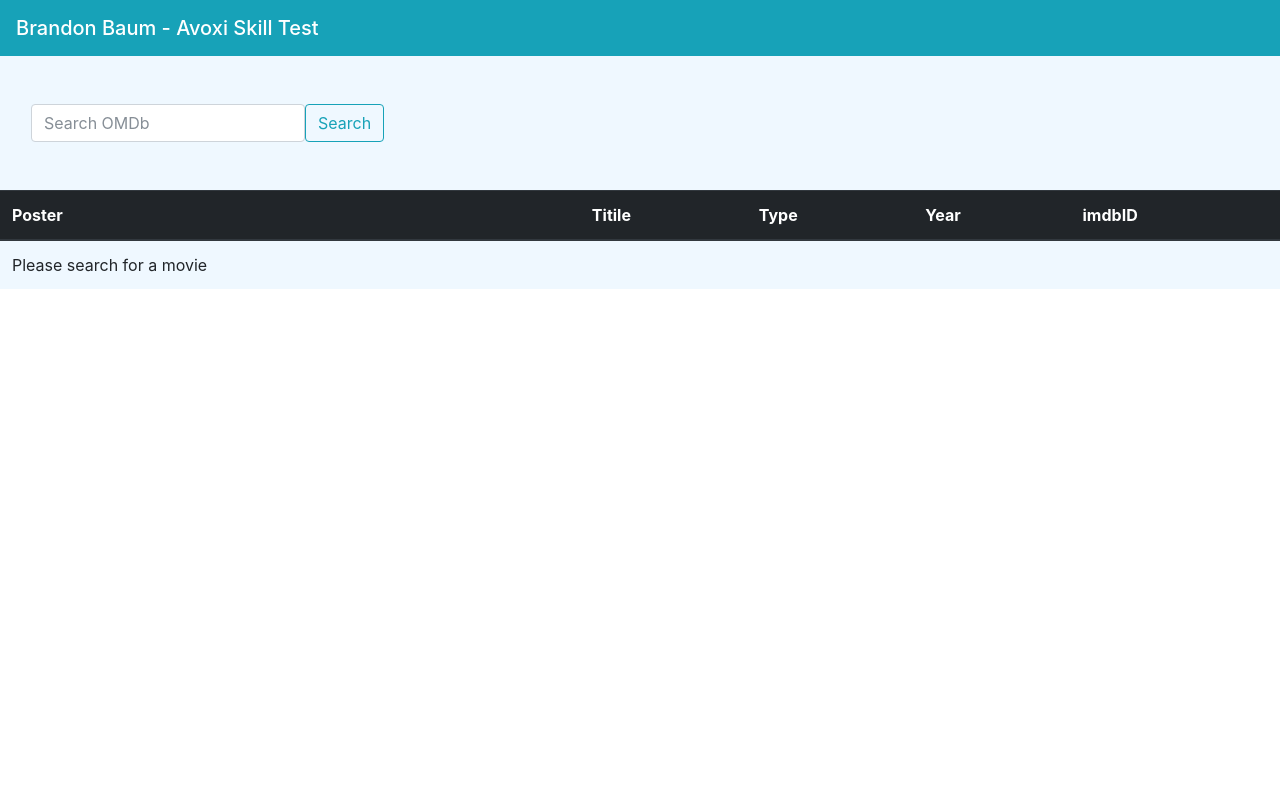
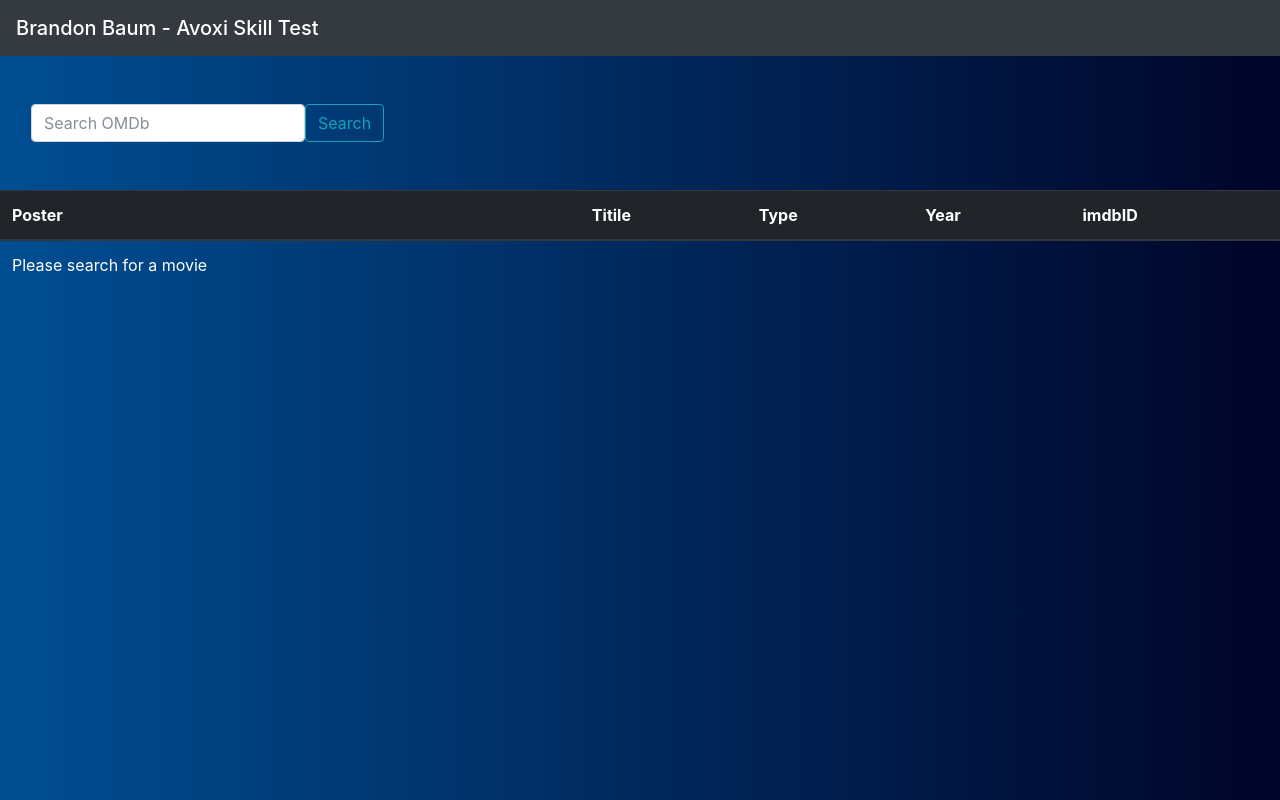
Before and after one commit to BTBaum/omdb-app, a React (Create React App) app: page / in a window 1280 px wide. Built offline with nearby package versions, Linux system fonts and the light colour scheme.

Commit message:
Added styles

```diff
--- a/src/components/App.js
+++ b/src/components/App.js
@@ -3,16 +3,10 @@ import Header from './Header'
 import SearchForm from '../containers/SearchForm'
 import Table from '../containers/Table'
 
-const styles = {
-  app: {
-    backgroundColor: "#EFF8FF"
-  }
-}
-
 class App extends Component {
   render() {
     return (
-      <div className="container-fluid m-0 p-0" style={styles.app}>
+      <div className="container-fluid m-0 p-0 text-white">
         <Header />
         <SearchForm />
         <Table />
--- a/src/components/Header.js
+++ b/src/components/Header.js
@@ -2,7 +2,7 @@ import React from 'react'
 
 const Header = () => {
   return (
-    <nav className="navbar bg-info text-white">
+    <nav className="navbar bg-dark text-white">
       <span className="navbar-brand mb-0 h1">
         Brandon Baum - Avoxi Skill Test
       </span>
--- a/src/index.css
+++ b/src/index.css
@@ -1,4 +1,12 @@
 body {
   margin: 0;
   padding: 0;
+  /* background: #acb6e5; /* fallback for old browsers */
+  /* background: -webkit-linear-gradient(to right, #acb6e5, #86fde8); Chrome 10-25, Safari 5.1-6 */
+  /* background: linear-gradient(to right, #acb6e5, #86fde8); W3C, IE 10+/ Edge, Firefox 16+, Chrome 26+, Opera 12+, Safari 7+ */
+  background: #000428;  /* fallback for old browsers */
+  background: -webkit-linear-gradient(to right, #004e92, #000428);  /* Chrome 10-25, Safari 5.1-6 */
+  background: linear-gradient(to right, #004e92, #000428); /* W3C, IE 10+/ Edge, Firefox 16+, Chrome 26+, Opera 12+, Safari 7+ */
+
+
 }
```
